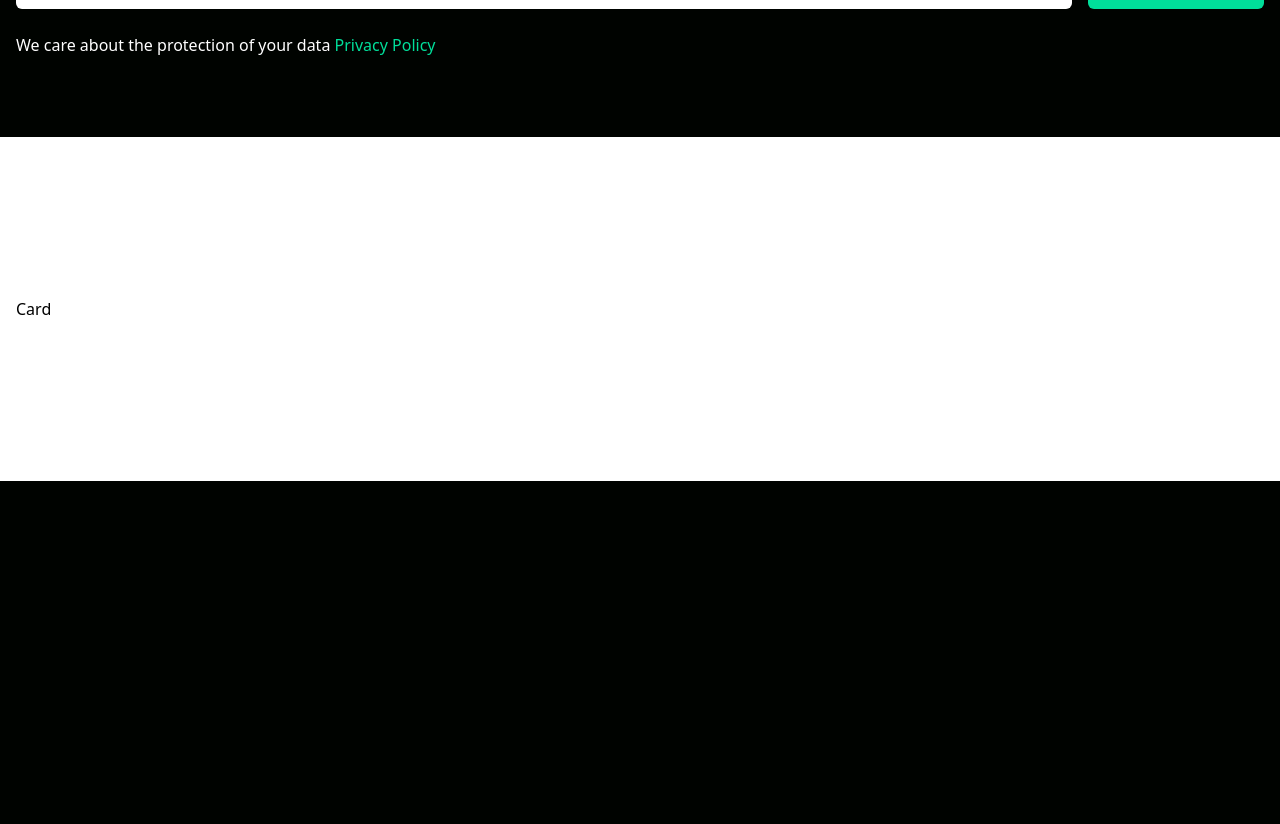
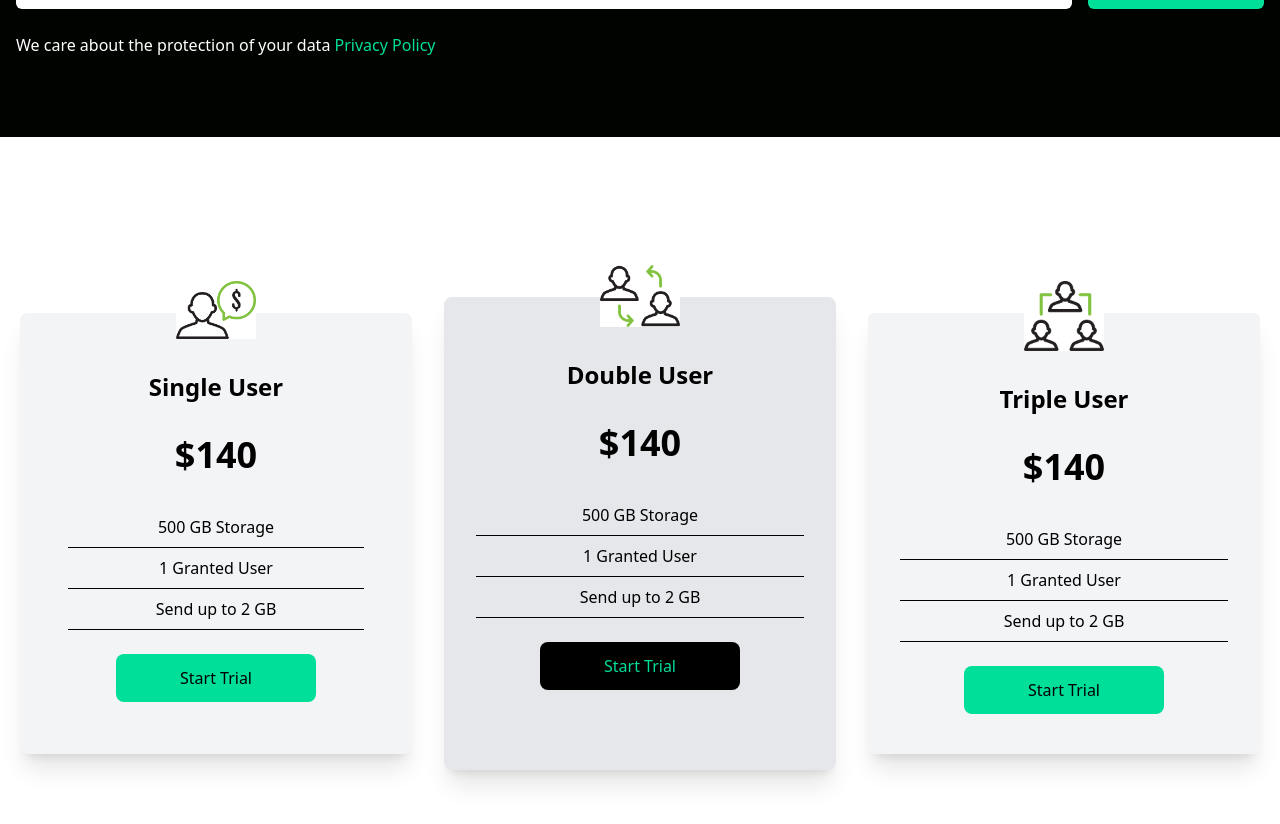
Before and after one commit to Developerfiyin/first-tailwind-project, a React (Vite) app: page / in a window 1280 px wide. Shown: the part 1800-2624 px from the top of the page. Before the commit the page ends 2281 px from the top, so only its background shows below. Built offline with nearby package versions, Linux system fonts and the light colour scheme.

Commit message:
Updated card.jsx

```diff
--- a/src/Components/Card.jsx
+++ b/src/Components/Card.jsx
@@ -1,24 +1,53 @@
 import React from 'react'
 import double from '../assets/double.png'
+import single from '../assets/single.png'
+import triple from '../assets/triple.png'
+
 
 const Card = () => {
   return (
     <div className='bg-white w-full px-4 py-40 '>
-        <div className="mx-auto max-w-[1240px] grid grid-cols-3 gap-8">
-     <div className='w-full '>
-
-
-
-
-
+    <div className="mx-auto max-w-[1240px] grid md:grid-cols-3 gap-8">
+     <div className='w-full flex flex-col bg-gray-100 shadow-xl p-4 my-4 text-center rounded-lg hover:scale-105 duration-300 '>
+        <img src={single} alt="single image" className='w-20 -mt-12 mx-auto bg-white' />
+          <h2 className='text-2xl font-bold text-center py-8'> Single User</h2>
+          <p className='text-4xl font-bold'>$140</p>
+          <div className='font-medium'>
+          <p className='py-2 border-b mx-8 mt-8'>500 GB Storage</p>
+          <p className='py-2 border-b mx-8'>1 Granted User</p>
+          <p className='py-2 border-b mx-8'>Send up to 2 GB</p>
+          </div>
+          <button className='bg-[#00df9a] w-[200px] rounded-lg my-6 px-4 mx-auto py-3 font-medium hover:bg-black hover:text-[#00df9a] '>Start Trial</button>
          </div>
 
 
-        </div>
+  <div className='w-full bg-gray-200 flex flex-col shadow-xl py-4 md:my-0 my-0 text-center rounded-lg hover:scale-105 duration-300 '>
+        <img src={double} alt="double image" className='w-20 -mt-12 mx-auto bg-white' />
+          <h2 className='text-2xl font-bold text-center py-8'> Double User</h2>
+          <p className='text-4xl font-bold'>$140</p>
+          <div className='font-medium'>
+          <p className='py-2 border-b mx-8 mt-8'>500 GB Storage</p>
+          <p className='py-2 border-b mx-8'>1 Granted User</p>
+          <p className='py-2 border-b mx-8'>Send up to 2 GB</p>
+          </div>
+          <button className='bg-black text-[#00df9a] w-[200px] rounded-lg my-6 px-4 mx-auto py-3 font-medium hover:bg-[#00df9a] hover:text-black'>Start Trial</button>
+         </div>
 
 
+   <div className='w-full bg-gray-100 flex flex-col shadow-xl py-4 my-4 text-center rounded-md hover:scale-105 duration-300 '>
+        <img src={triple} alt="single image" className='w-20 -mt-12 mx-auto bg-white' />
+          <h2 className='text-2xl font-bold text-center py-8'> Triple User</h2>
+          <p className='text-4xl font-bold'>$140</p>
+          <div className='font-medium'>
+          <p className='py-2 border-b mx-8 mt-8'>500 GB Storage</p>
+          <p className='py-2 border-b mx-8'>1 Granted User</p>
+          <p className='py-2 border-b mx-8'>Send up to 2 GB</p>
+          </div>
+          <button className='bg-[#00df9a] w-[200px] rounded-lg my-6 px-6 mx-auto py-3 font-medium hover:bg-black hover:text-[#00df9a] '>Start Trial</button>
+         </div>
 
-        Card</div>
+        </div>
+        </div>
   )
 }
 
```
